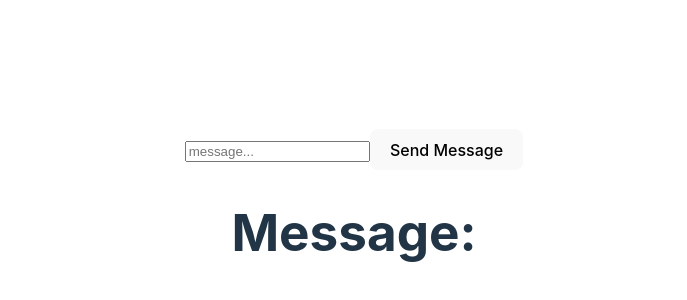
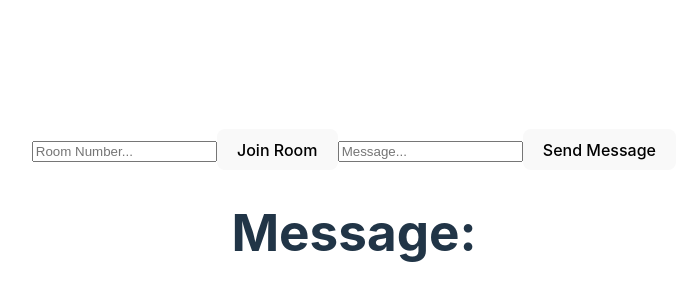
Before and after one commit to becasualle/socket.io, a React (Vite) app in the folder client/react-app/: page / in a window 1280 px wide. Shown: the part 188-488 px from the top of the page, without its empty margins (286-973 px from the left). Built offline with nearby package versions, Linux system fonts and the light colour scheme; no server answers.

Commit message:
adding room in order to get access to the message only within the room

```diff
--- a/client/react-app/src/App.jsx
+++ b/client/react-app/src/App.jsx
@@ -5,11 +5,17 @@ import io from 'socket.io-client';
 const socket = io.connect('http://localhost:3001');
 
 function App() {
+  const [room, setRoom] = useState('');
+  const joinRoom = () => {
+    if (room !== '') {
+      socket.emit('onJoinRoom', room);
+    }
+  };
+
   const [message, setMessage] = useState('');
   const [receivedMessage, setReceivedMessage] = useState('');
-
   const sendMessage = () => {
-    socket.emit('onSendMessage', { message });
+    socket.emit('onSendMessage', { message, room });
     setMessage('');
   };
 
@@ -28,7 +34,15 @@ function App() {
       <input
         type="text"
         value={message}
-        placeholder="message..."
+        placeholder="Room Number..."
+        onChange={(e) => setRoom(e.target.value)}
+      />
+      <button onClick={joinRoom}>Join Room</button>
+
+      <input
+        type="text"
+        value={message}
+        placeholder="Message..."
         onChange={(e) => setMessage(e.target.value)}
       />
       <button onClick={sendMessage}>Send Message</button>
```
Also changed, not shown: 1 other file (tests, documents, lock files or other folders).
